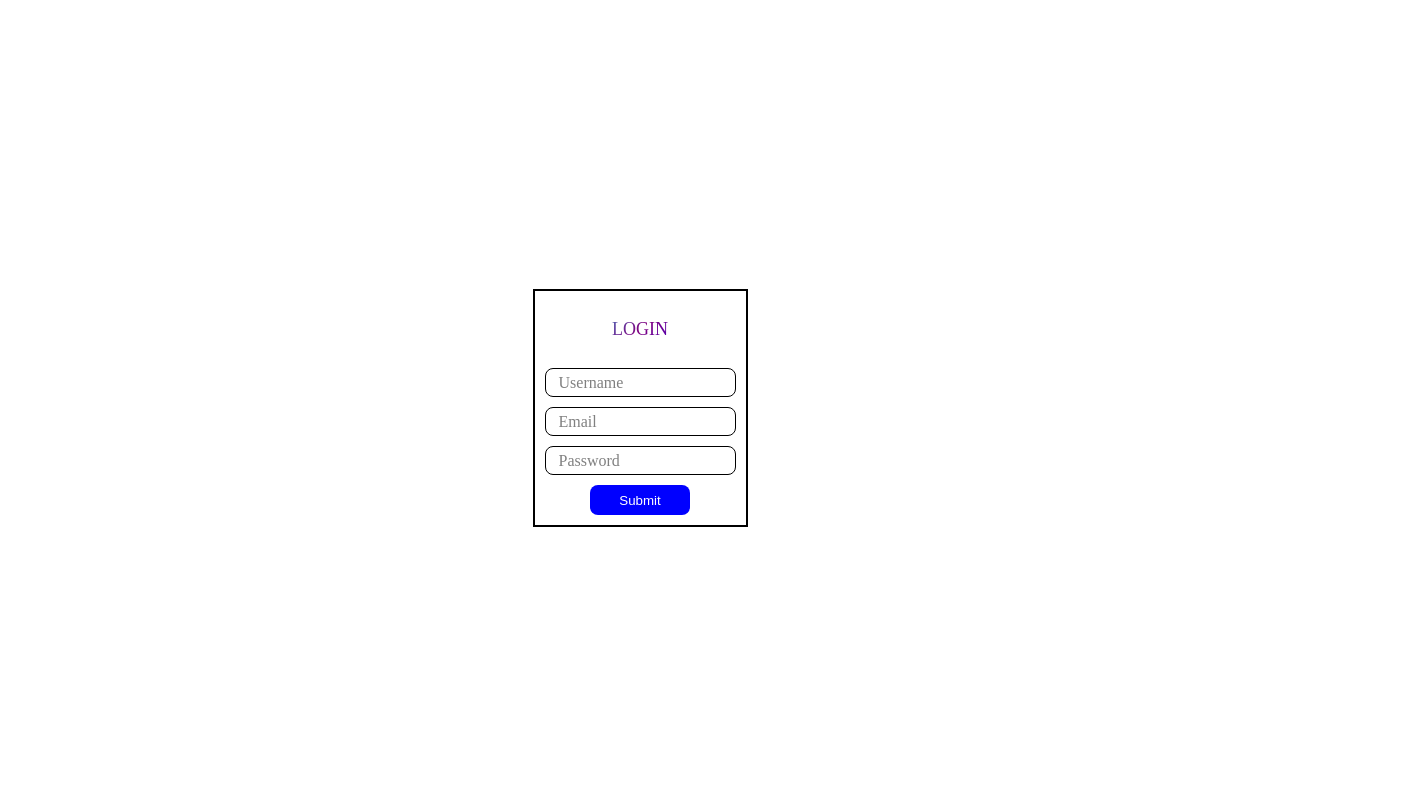
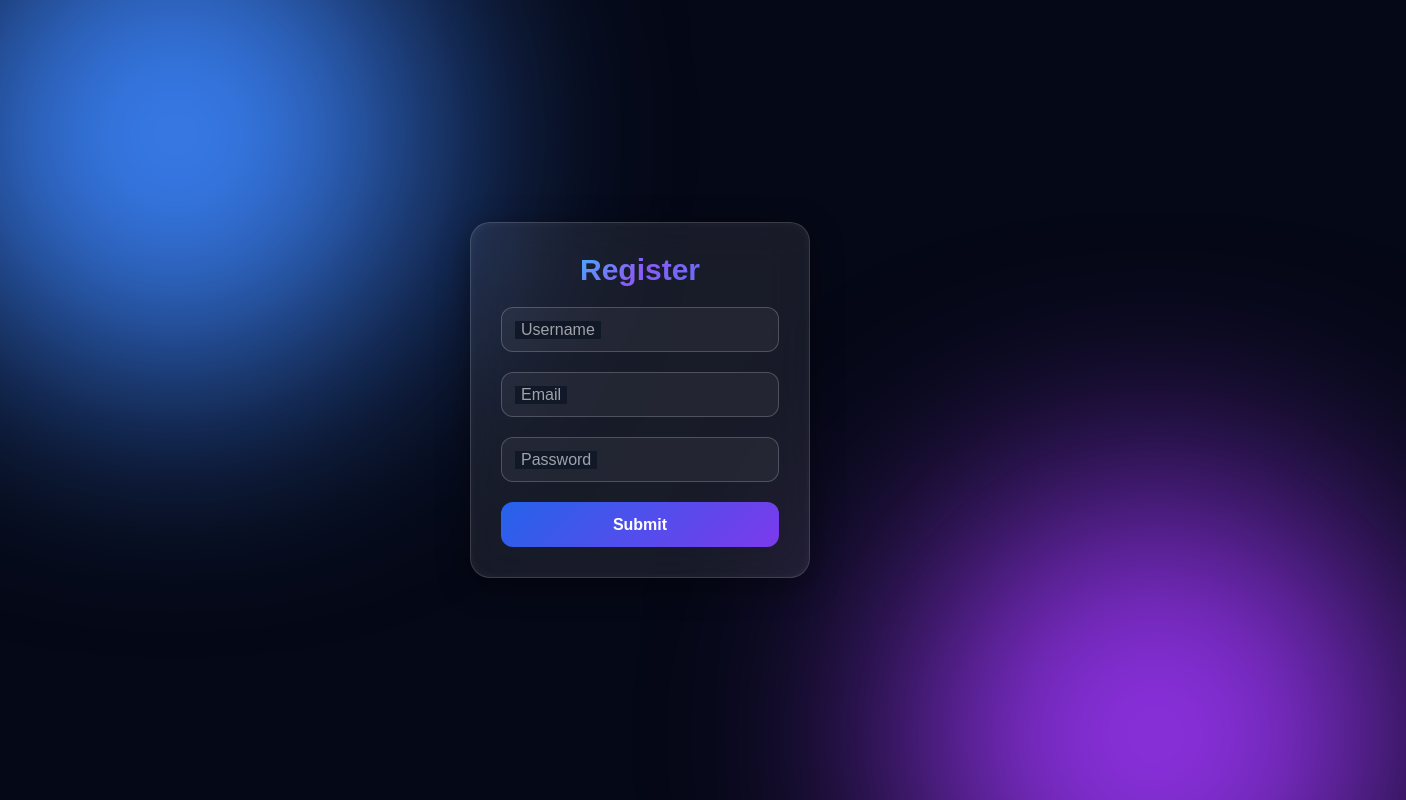
Before and after one commit to Ashmit-1/studyflow, a React app in the folder FrontEnd/: page / in a window 1280 px wide. Shown: the top 800 px of the page, 1406 px wide, since content can reach past the window. Built offline with nearby package versions, Linux system fonts and the light colour scheme; the HTML template or start-up script is replaced by a standard one.

Commit message:
Refactor user registration and error handling in backend; update App component for registration flow

```diff
--- a/FrontEnd/src/App.css
+++ b/FrontEnd/src/App.css
@@ -1,78 +1,182 @@
+* {
+    margin: 0;
+    padding: 0;
+    box-sizing: border-box;
+    font-family: sans-serif;
+}
+
+body {
+    overflow: hidden;
+    background: #050816;
+}
+
+/* Animated glowing blobs */
+body::before,
+body::after {
+    content: '';
+    position: absolute;
+    width: 500px;
+    height: 500px;
+    border-radius: 50%;
+    filter: blur(120px);
+    animation: move 10s infinite alternate;
+}
+
+body::before {
+    background: #3b82f6;
+    top: -150px;
+    left: -100px;
+}
+
+body::after {
+    background: #9333ea;
+    bottom: -150px;
+    right: -100px;
+}
+
+@keyframes move {
+    to {
+        transform: translateY(40px) translateX(30px);
+    }
+}
+
 .div-btn {
     display: flex;
     justify-content: center;
     align-items: center;
     height: 100vh;
+    position: relative;
+    z-index: 1;
 }
 
+/* Glass card */
 .form-btn {
+    width: 340px;
+    padding: 30px;
+    border-radius: 20px;
+
+    background: rgba(255, 255, 255, 0.08);
+    backdrop-filter: blur(20px);
+
+    border: 1px solid rgba(255, 255, 255, 0.15);
+
+    box-shadow:
+        0 8px 32px rgba(0, 0, 0, 0.4),
+        inset 0 0 10px rgba(255, 255, 255, 0.05);
+
     display: flex;
     flex-direction: column;
-    gap: 10px;
-    padding: 10px;
-    border: 2px solid black;
+    gap: 20px;
 }
 
+/* Heading */
 .form-btn p {
-    font-size: large;
     text-align: center;
-    background: linear-gradient(135deg, cyan, purple, blue);
+    font-size: 30px;
+    font-weight: bold;
+
+    background: linear-gradient(135deg, cyan, #8b5cf6, #3b82f6);
     -webkit-background-clip: text;
     -webkit-text-fill-color: transparent;
 }
 
-.form-btn input {
-    padding: 6px;
-    border-radius: 8px;
-    border: 1px solid black;
-}
-
-.form-btn .page-set {
+/* Input wrapper */
+.page-set {
     position: relative;
 }
 
-.form-btn .page-set label {
+/* Inputs */
+.form-btn input {
+    width: 100%;
+    padding: 14px;
+    border-radius: 12px;
+
+    border: 1px solid rgba(255, 255, 255, 0.2);
+
+    background: rgba(255, 255, 255, 0.05);
+    color: white;
+
+    outline: none;
+    transition: 0.3s;
+}
+
+.form-btn input:focus {
+    border-color: #3b82f6;
+    box-shadow: 0 0 15px rgba(59, 130, 246, 0.5);
+}
+
+/* Floating label */
+.page-set label {
     position: absolute;
-    left: 9px;
-    top: 6px;
-    background: white;
-    padding: 0 5px;
-    color: gray;
-    transition: all 0.25s ease;
+    left: 14px;
+    top: 14px;
+
+    color: rgba(255, 255, 255, 0.6);
     pointer-events: none;
 
+    transition: 0.3s;
+    background: #111827;
+    padding: 0 6px;
 }
 
-.form-btn .page-set input:focus+label,
-.form-btn .page-set input:valid+label {
-    top: -9px;
-    font-size: 13px;
-    color: blue;
+.page-set input:focus+label,
+.page-set input:not(:placeholder-shown)+label {
+    top: -10px;
+    font-size: 12px;
+    color: cyan;
 }
 
-.form-btn:focus {
-    outline: none;
-    color: blue;
-    box-shadow: 0px 8px 20px rgba(0, 0, 0, 0.2);
+/* Premium button */
+.form-btn button {
+    position: relative;
+    overflow: hidden;
+
+    height: 45px;
+    border: none;
+    border-radius: 12px;
+
+    background: linear-gradient(135deg, #2563eb, #7c3aed);
+    color: white;
+
+    font-size: 16px;
+    font-weight: bold;
+
+    cursor: pointer;
+    transition: 0.3s;
 }
 
-.form-btn button {
-    height: 30px;
-    width: 100px;
-    align-self: center;
-    background-color: blue;
-    color: white;
-    border: none;
-    border-radius: 8px;
-    cursor: pointer;
-    transition: all 0.3s ease;
+/* Shine effect */
+.form-btn button::before {
+    content: '';
+    position: absolute;
+
+    top: 0;
+    left: -120%;
+
+    width: 50px;
+    height: 100%;
+
+    background: rgba(255, 255, 255, 0.4);
+    transform: skewX(-25deg);
+}
+
+/* Hover */
+.form-btn button:hover::before {
+    animation: shine 0.8s ease;
 }
 
 .form-btn button:hover {
-    transform: translateY(-2px);
-    box-shadow: 0px 8px 20px rgba(0, 0, 0, 0.2);
+    transform: translateY(-3px);
+    box-shadow: 0 10px 25px rgba(59, 130, 246, 0.5);
 }
 
 .form-btn button:active {
-    transform: scale(0.97);
+    transform: translateY(0);
+    box-shadow: none;
 }
+
+@keyframes shine {
+    100% {
+        left: 140%;
+    }
+}
--- a/FrontEnd/src/App.jsx
+++ b/FrontEnd/src/App.jsx
@@ -4,7 +4,7 @@ import "./App.css"
 function App() {
   const [user, setUser] = useState({
     username: "",
-    Email: "",
+    email: "",
     password: "",
   });
   const handleChange = (e) => {
@@ -15,25 +15,28 @@ function App() {
   };
 
   const submit = async () => {
-    const response = await fetch("http://localhost:5000/users", {
+    const response = await fetch("http://127.0.0.1:8000/users", {
       method: "POST",
       headers: {
         "Content-Type": "application/json",
       },
       body: JSON.stringify(user),
     });
+    if (!response.ok) {
+      alert("something went wrong");
+    }
   };
   return (
     <>
       <div className="div-btn">
         <div className="form-btn">
-          <p>LOGIN</p>
+          <p>Register</p>
           <div className="page-set">
             <input type="text" name="username" value={user.username} placeholder=" " onChange={handleChange} required />
             <label>Username</label>
           </div>
           <div className="page-set">
-            <input type="email" name="Email" value={user.Email} placeholder=" " onChange={handleChange} required />
+            <input type="email" name="email" value={user.email} placeholder=" " onChange={handleChange} required />
             <label>Email</label>
           </div>
           <div className="page-set">
```
Also changed, not shown: 1 other file (tests, documents, lock files or other folders).
